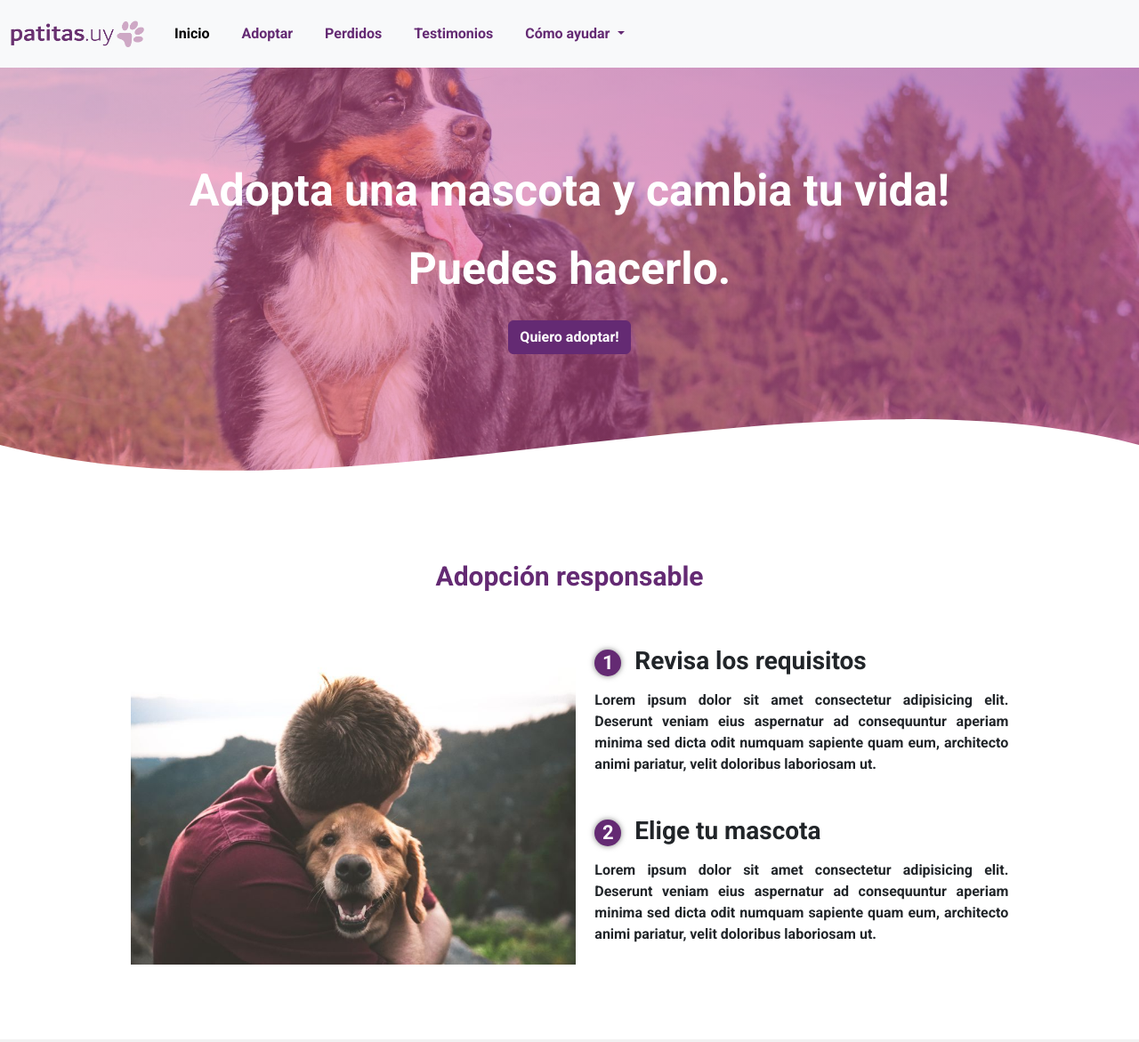
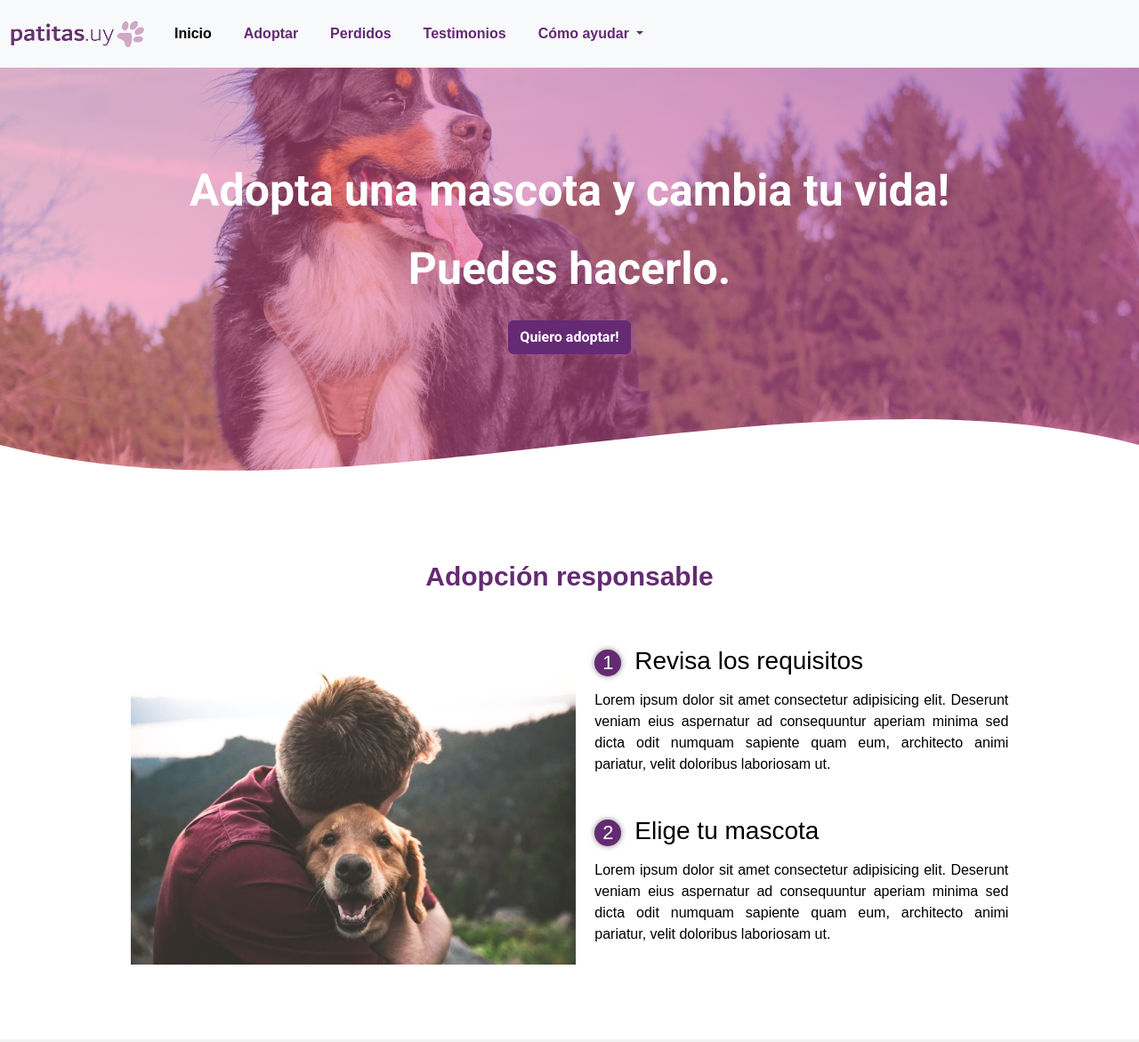
Before and after one commit to carlosdecolonia/entrega2_cr_desarrollo_web_ch, a plain HTML site: page index.html in a window 1280 px wide. Shown: the top 1171 px of the page at 89% size. Drawn offline with nearby package versions, Linux system fonts and the light colour scheme.

Commit message:
dia de la entrega, corrigiendo el nav

```diff
--- a/css/estilos.css
+++ b/css/estilos.css
@@ -1,4 +1,4 @@
-@import url('https://fonts.googleapis.com/css2?family=Open+Sans:wght@700&family=Roboto:wght@700&display=swap');
+@import url("https://fonts.googleapis.com/css2?family=Open+Sans:wght@700&family=Roboto:wght@700&display=swap");
 
 * {
   margin: 0;
@@ -21,12 +21,12 @@ body {
 .titulo {
   color: #642a73;
   font-size: 30px;
+  font-weight: 600;
   text-align: center;
   margin-bottom: 60px;
 }
 
 /* Cabecera */
-
 
 .header-index {
   width: 100%;
@@ -82,7 +82,7 @@ body {
   position: relative;
 }
 
-.header-testimonios{
+.header-testimonios {
   width: 100%;
   height: 500px;
   /* background: #bc4e9c;*/
@@ -100,7 +100,7 @@ body {
   position: relative;
 }
 
-.header-como-ayudar{
+.header-como-ayudar {
   width: 100%;
   height: 500px;
   /* background: #bc4e9c;*/
@@ -147,7 +147,7 @@ nav ul li a {
 }
 
 nav ul li a:hover {
-  text-decoration: underline;
+  text-decoration: none;
   color: #642a73;
 }
 
@@ -156,7 +156,7 @@ nav ul li a:hover {
 }
 
 /* sobreescribe nav-link de booststrap */
-.nav-link{
+.nav-link {
   color: #642a73;
   font-weight: bold;
 }
@@ -183,7 +183,7 @@ header .hero {
 .hero h1 {
   font-size: 50px;
   color: #fff;
-  font-family: 'Roboto', sans-serif;
+  font-family: "Roboto", sans-serif;
 }
 
 .hero h2 {
@@ -208,6 +208,18 @@ header .hero {
   border: 1px solid blueviolet !important;
 }
 
+#a-link {
+  text-decoration: none;
+}
+a {
+  color: black;
+  font-family: arial;
+  text-decoration: none;
+}
+a:visited {
+  text-decoration: none;
+}
+
 /* Adopción responsable */
 
 main .adopcion-responsable {
@@ -219,8 +231,8 @@ main .adopcion-responsable {
   justify-content: space-evenly;
 }
 
-.contenedor-adopcion-responsable img{
-  width:50%;
+.contenedor-adopcion-responsable img {
+  width: 50%;
 }
 
 .imagen-adopcion-responsable {
@@ -254,6 +266,7 @@ main .adopcion-responsable {
 .contenido-textos p {
   padding: 0px 0px 30px 15px;
   font-weight: 300;
+  color: black;
   text-align: justify;
 }
 
@@ -361,7 +374,7 @@ main .adopcion-responsable {
   padding-top: 5px;
 }
 
-#p-testimonios{
+#p-testimonios {
   display: grid;
   grid-template-columns: 1fr 1fr;
   grid-column-gap: 40px;
@@ -546,8 +559,8 @@ footer {
     align-items: center;
   }
 
-  .contenedor-adopcion-responsable img{
-    width:90%;
+  .contenedor-adopcion-responsable img {
+    width: 90%;
   }
 
   .adopcion-responsable .contenido-textos {
@@ -684,14 +697,13 @@ footer {
     font-size: 14px;
   }
 
-  #p-testimonios{
+  #p-testimonios {
     display: grid;
     grid-template-columns: 1fr;
     text-align: justify;
     font-size: small;
   }
 }
-
 
 /* -- perdidos.html-- */
 
@@ -752,21 +764,20 @@ img {
 /*fin de perdidos.html*/
 
 /*fin de testimonios.html*/
-.h4-testimonios{
+.h4-testimonios {
   margin-top: 15px;
 }
 
-.mas-testimonios{
+.mas-testimonios {
   font-size: medium;
   text-align: right;
 }
 
-.card2{
+.card2 {
   margin-top: 60px;
 }
 
 .mas-testimonios:hover {
-
   position: relative;
   cursor: pointer;
   box-shadow: 0 0 6px 0 rgba(0, 0, 0, 0.5);
--- a/index.html
+++ b/index.html
@@ -8,7 +8,7 @@
   <title>Página web Patitas.uy</title>
   <link rel="shortcut icon" href="./img/favicon.png" type="image/x-icon" />
   <!-- link booststrap -->
-   <link href="https://cdn.jsdelivr.net/npm/bootstrap@5.3.0-alpha1/dist/css/bootstrap.min.css" rel="stylesheet"
+  <link href="https://cdn.jsdelivr.net/npm/bootstrap@5.3.0-alpha1/dist/css/bootstrap.min.css" rel="stylesheet"
     integrity="sha384-GLhlTQ8iRABdZLl6O3oVMWSktQOp6b7In1Zl3/Jr59b6EGGoI1aFkw7cmDA6j6gD" crossorigin="anonymous">
   <!-- link css -->
   <link rel="stylesheet" href="./css/estilos.css" />
@@ -77,8 +77,13 @@
   </header>
 
   <main>
+    <a href="./pages/adoptar.html" id="a-link">
     <section class="contenedor adopcion-responsable">
-      <h2 class="titulo">Adopción responsable</h2>
+      <div class="a-link">
+
+          <h2 class="titulo">Adopción responsable</h2>
+
+      </div>
       <div class="contenedor-adopcion-responsable">
         <img src="img/hero.jpg" alt="adopcion-responsable" class="imagen-adopcion-responsable" />
         <div class="contenido-textos">
@@ -99,6 +104,7 @@
         </div>
       </div>
     </section><!-- fin de section class="contenedor adopcion-responsable" -->
+  </a>
 
     <section class="perdidos">
 
```
Also changed, not shown: pages/adoptar.html (+2 -2 lines).
